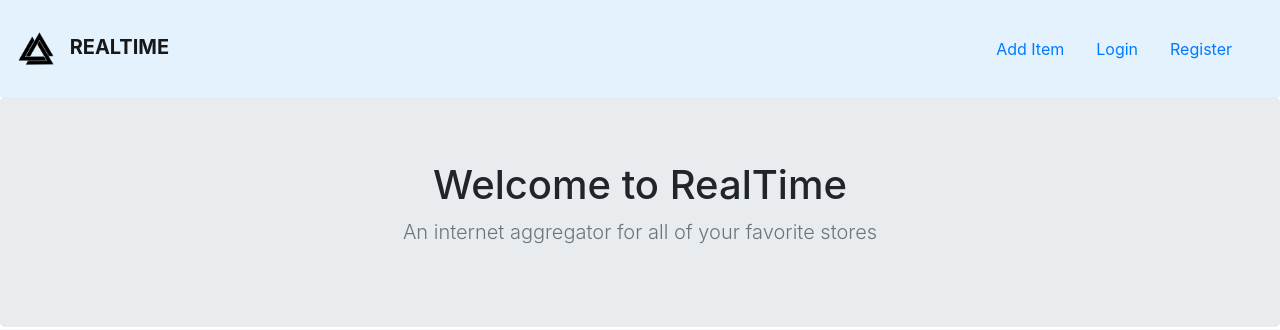
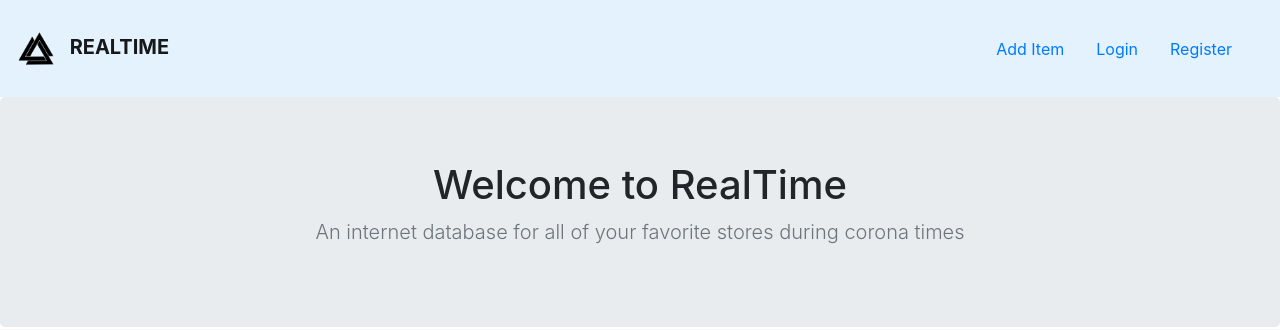
Before and after one commit to yuval1121/RealTime, a Django app: page / in a window 1280 px wide. Shown: the top 330 px of the page. Run offline with Django 3.2, Linux system fonts and the light colour scheme; data comes from the database, SQL or seed files in the repository; some libraries are stand-ins or nearby versions.

```diff
--- a/RealTime/food/templates/food/index.html
+++ b/RealTime/food/templates/food/index.html
@@ -5,7 +5,7 @@
               <section class="jumbotron text-center">
                 <div class="container">
                   <h1 class="jumbotron-heading">Welcome to RealTime</h1>
-                  <p class="lead text-muted">An internet aggregator for all of your favorite stores</p>
+                  <p class="lead text-muted">An internet database for all of your favorite stores during corona times</p>
                 </div>
               </section>
 
```
